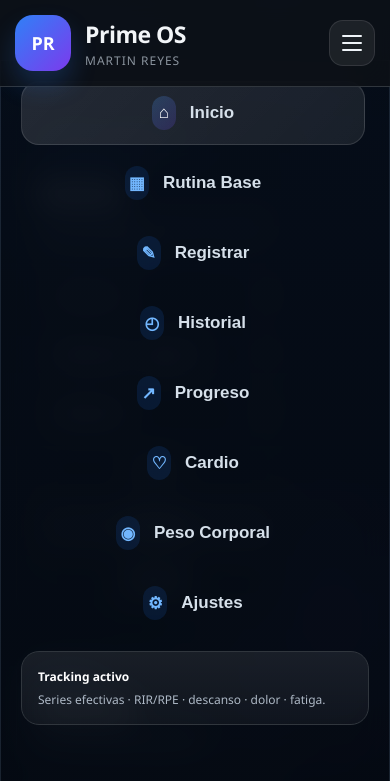
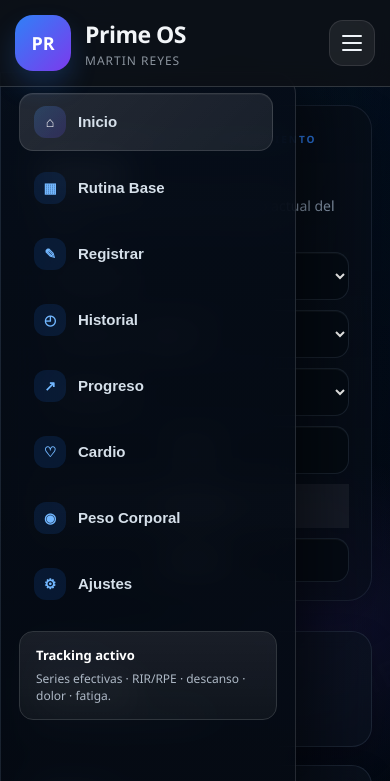
Before and after one commit to mrg722/prime-os-M-Reyes-, a plain HTML site: page index.html in a window 390 px wide. Both pictures are taken after a click on the button "Menú". Shown: the top 781 px of the page. Drawn offline with nearby package versions, Linux system fonts and the light colour scheme.

Commit message:
Add files via upload

```diff
--- a/app.js
+++ b/app.js
@@ -452,6 +452,40 @@ let state = loadState();
 let trainingDraft = [];
 let chartInstance = null;
 
+function bindMobileOverlayMenu(){
+  document.addEventListener("click", (event) => {
+    const sidebar = document.getElementById("sidebar");
+    const menuBtn = document.getElementById("menuBtn");
+    if(!sidebar || !menuBtn) return;
+    if(window.innerWidth > 980) return;
+    if(!sidebar.classList.contains("open")) return;
+
+    const insideSidebar = sidebar.contains(event.target);
+    const insideButton = menuBtn.contains(event.target);
+
+    if(!insideSidebar && !insideButton){
+      sidebar.classList.remove("open");
+      document.body.classList.remove("mobile-menu-open");
+    }
+  });
+
+  document.addEventListener("keydown", (event) => {
+    if(event.key !== "Escape") return;
+    const sidebar = document.getElementById("sidebar");
+    sidebar?.classList.remove("open");
+    document.body.classList.remove("mobile-menu-open");
+  });
+
+  window.addEventListener("resize", () => {
+    if(window.innerWidth > 980){
+      const sidebar = document.getElementById("sidebar");
+      sidebar?.classList.remove("open");
+      document.body.classList.remove("mobile-menu-open");
+    }
+  });
+}
+
+
 const PAGE_META = {
   inicio: { title: "Inicio", subtitle: "Panel principal de control y estado actual del bloque." },
   rutina: { title: "Rutina Base", subtitle: "Configura la estructura semanal, ejercicios y planificación del bloque." },
@@ -627,6 +661,7 @@ function setup(){
   fillSelectors();
   bindNav();
   bindInputs();
+  bindMobileOverlayMenu();
   applySidebarPreference();
   applyBackgroundForView("inicio");
   resetTrainingDraft();
@@ -647,7 +682,12 @@ function bindNav(){
 }
 
 function bindInputs(){
-  $("#menuBtn")?.addEventListener("click",()=>$("#sidebar").classList.toggle("open"));
+  $("#menuBtn")?.addEventListener("click",()=>{
+    const sidebar = $("#sidebar");
+    if(!sidebar) return;
+    sidebar.classList.toggle("open");
+    document.body.classList.toggle("mobile-menu-open", sidebar.classList.contains("open"));
+  });
   $("#sidebarCompactBtn")?.addEventListener("click", toggleSidebarCompact);
   $("#sidebarTopToggle")?.addEventListener("click", toggleSidebarCompact);
   $("#sidebarCompactBtnMobile")?.addEventListener("click", toggleSidebarCompact);
@@ -685,6 +725,7 @@ function switchView(view){
   refreshTopMeta(view);
   applyBackgroundForView(view);
   $("#sidebar")?.classList.remove("open");
+  document.body.classList.remove("mobile-menu-open");
   renderAll();
   if(view === "nutricion") setTimeout(renderChart, 50);
 }
--- a/styles.css
+++ b/styles.css
@@ -1032,3 +1032,175 @@ button, .import-label, .template-link{
     grid-template-columns:1fr !important;
   }
 }
+
+
+/* ===== Prime OS V7.3.5 - fix layout móvil sin agrandar menú ===== */
+/* No modifica desktop. Solo corrige menú overlay y ancho del contenido en pantallas <=980px. */
+
+@media (max-width: 980px){
+  html, body{
+    width: 100% !important;
+    max-width: 100% !important;
+    overflow-x: hidden !important;
+  }
+
+  .app-shell{
+    display: block !important;
+    width: 100% !important;
+    max-width: 100% !important;
+    min-height: 100dvh !important;
+  }
+
+  main{
+    display: block !important;
+    width: 100% !important;
+    max-width: 100% !important;
+    min-width: 0 !important;
+    padding: 18px !important;
+    margin: 0 !important;
+    overflow-x: hidden !important;
+  }
+
+  .topbar,
+  .quick-ribbon,
+  .view,
+  .dashboard,
+  .grid,
+  .card{
+    width: 100% !important;
+    max-width: 100% !important;
+    min-width: 0 !important;
+  }
+
+  .mobile-header{
+    z-index: 1000 !important;
+  }
+
+  /* Menú oculto por defecto, sin ocupar espacio de layout */
+  .sidebar{
+    display: block !important;
+    position: fixed !important;
+    top: 72px !important;
+    left: 0 !important;
+    width: min(72vw, 330px) !important;
+    max-width: 330px !important;
+    min-width: 285px !important;
+    height: calc(100dvh - 72px) !important;
+    max-height: calc(100dvh - 72px) !important;
+    overflow-y: auto !important;
+    z-index: 999 !important;
+
+    transform: translateX(-106%) !important;
+    opacity: 0 !important;
+    visibility: hidden !important;
+    pointer-events: none !important;
+
+    transition: transform .22s ease, opacity .22s ease, visibility .22s ease !important;
+    box-shadow: 22px 0 70px rgba(0,0,0,.55) !important;
+    border-right: 1px solid rgba(255,255,255,.13) !important;
+    border-radius: 0 22px 22px 0 !important;
+    padding: 20px 18px 96px !important;
+  }
+
+  .sidebar.open{
+    transform: translateX(0) !important;
+    opacity: 1 !important;
+    visibility: visible !important;
+    pointer-events: auto !important;
+  }
+
+  .sidebar.open .brand{
+    display: none !important;
+  }
+
+  .sidebar.open nav{
+    display: grid !important;
+    gap: 8px !important;
+  }
+
+  /* Tamaño normal, parecido a la V7.3 original, no gigante */
+  .sidebar.open .nav-btn{
+    min-height: 52px !important;
+    width: 100% !important;
+    justify-content: flex-start !important;
+    text-align: left !important;
+    padding: 12px 14px !important;
+    border-radius: 14px !important;
+    font-size: 16px !important;
+    font-weight: 750 !important;
+    display: flex !important;
+    align-items: center !important;
+    gap: 12px !important;
+  }
+
+  .sidebar.open .nav-icon{
+    width: 32px !important;
+    height: 32px !important;
+    min-width: 32px !important;
+    border-radius: 12px !important;
+    font-size: 14px !important;
+    display: inline-grid !important;
+    place-items: center !important;
+  }
+
+  .sidebar.open .nav-text{
+    display: inline !important;
+    white-space: nowrap !important;
+    font-size: 16px !important;
+    line-height: 1.1 !important;
+  }
+
+  .sidebar.open .sidebar-note{
+    display: grid !important;
+    margin-top: 18px !important;
+    padding: 14px 16px !important;
+    border-radius: 14px !important;
+    font-size: 12px !important;
+  }
+
+  .sidebar.open .sidebar-note strong{
+    font-size: 13px !important;
+  }
+
+  .sidebar.open .sidebar-note span{
+    font-size: 12px !important;
+    line-height: 1.45 !important;
+  }
+
+  body.mobile-menu-open{
+    overflow: hidden !important;
+  }
+
+  #menuBtn{
+    display: inline-flex !important;
+  }
+
+  .top-actions,
+  .grouped-toolbar{
+    width: 100% !important;
+    display: grid !important;
+    grid-template-columns: 1fr !important;
+  }
+
+  .top-actions > *,
+  .grouped-toolbar > *{
+    width: 100% !important;
+    min-width: 0 !important;
+  }
+}
+
+@media (max-width: 420px){
+  .sidebar{
+    width: 76vw !important;
+    min-width: 280px !important;
+  }
+
+  .sidebar.open .nav-btn{
+    min-height: 50px !important;
+    font-size: 15px !important;
+  }
+
+  .sidebar.open .nav-text{
+    font-size: 15px !important;
+  }
+}
```
Also changed, not shown: README.md, manifest.json.
